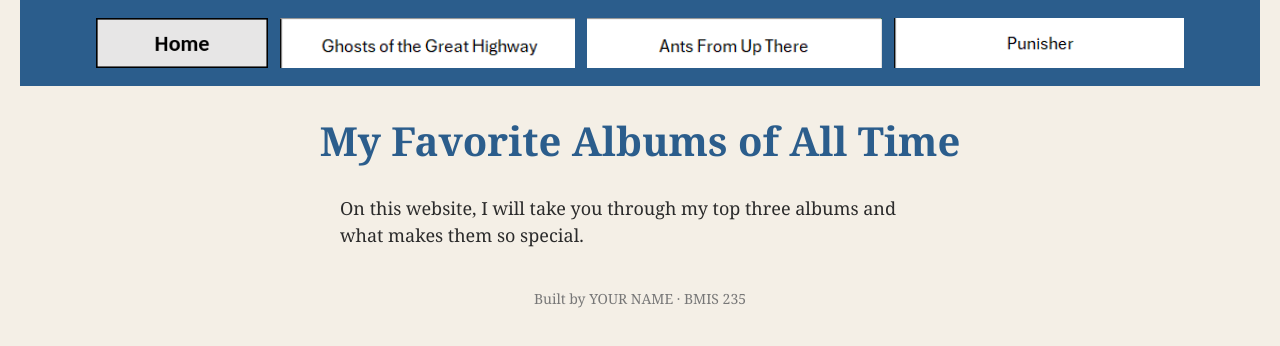
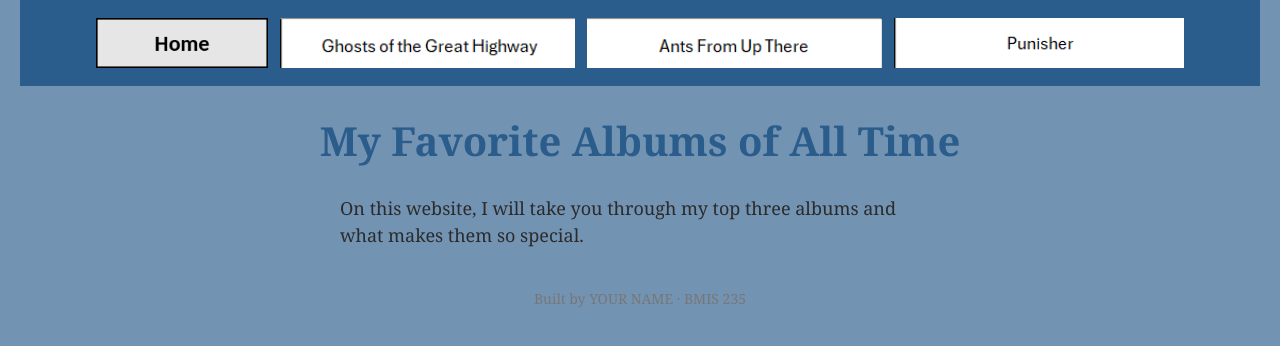
Before and after one commit to ZchWlsn/bmis235-html-3, a plain HTML site: page index.html in a window 1280 px wide. Drawn offline with Linux system fonts and the light colour scheme.

Commit message:
Update styles.css

```diff
--- a/styles.css
+++ b/styles.css
@@ -11,7 +11,7 @@
 
 body {
     font-family: Georgia, "Times New Roman", serif;
-    background-color: #f4efe6;
+    background-color: #7393B3;
     color: #2b2b2b;
     margin: 0;
     padding: 0 20px 40px 20px;
```
